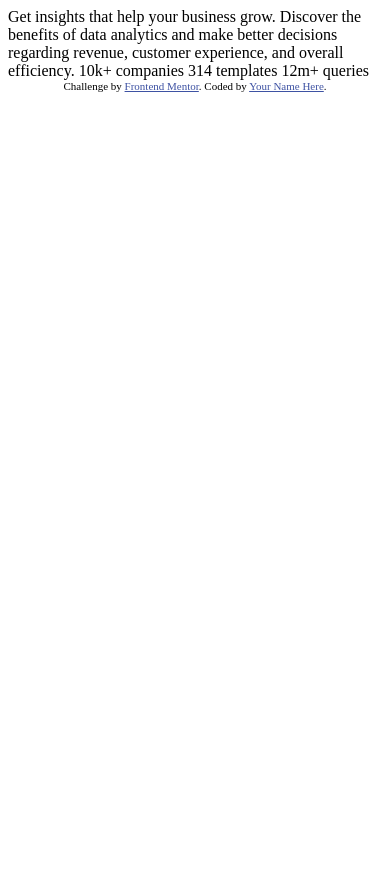
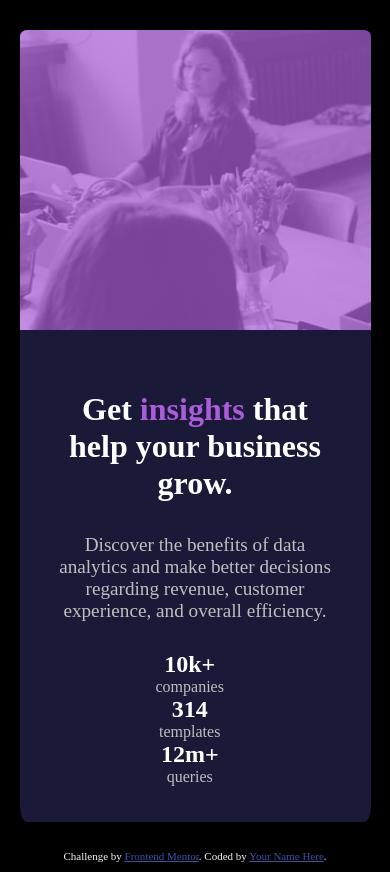
Before and after one commit to minthing/frontendmentor_one, a plain HTML site: page index.html in a window 390 px wide. Before the commit the page ends 844 px from the top, so only its background shows below. Drawn offline with Linux system fonts and the light colour scheme.

Commit message:
챌린지 완료 (아직 다 못함...)

```diff
--- a/index.html
+++ b/index.html
@@ -10,21 +10,173 @@
 
   <!-- Feel free to remove these styles or customise in your own stylesheet 👍 -->
   <style>
-    .attribution { font-size: 11px; text-align: center; }
-    .attribution a { color: hsl(228, 45%, 44%); }
+    body{
+      position:relative;
+      margin: 0;
+      padding: 0;
+      box-sizing: border-box;
+      background: #000;
+    }
+    .wrap_cont{
+      display: flex;
+      height:445px;
+      width: 1132px;
+      margin: 0 auto;
+      border-radius: 2%;
+      background:hsl(244, 38%, 16%);
+      color:#fff;
+    }
+
+    .wrap{
+      display: flex;
+      min-width: 100vw;
+      min-height:100vh;
+      align-items: center;
+      justify-content: center;
+    }
+
+    .section{
+      width:50%;
+    }
+
+    .section.left{
+      padding-left:50px;
+      padding-top:45px;
+    }
+
+    .section > h1{
+      font-size:2em;
+      width: 80%;
+    }
+
+    .section em{
+      font-style: normal;
+      color:#ab5cdb;
+    }
+
+    .section p{
+      width:80%;
+      padding:10px 0 10px 0;
+      color:rgb(191, 191, 191);
+      font-size:1.2em;
+    }
+
+    .section.left ul{
+      display: flex;
+      width:77%;
+      margin-top: 75px;
+      padding:0;
+      list-style: none;
+    }
+
+    .section.left li{
+      width:30%;
+      color:rgb(191, 191, 191)
+    }
+
+    .section.left li strong{
+      display: block;
+      font-size:1.5em;
+      color:#fff;
+    }
+
+    .section.right{
+      background-repeat: no-repeat;
+      border-radius: 0 2% 2% 0;
+    }
+
+    .attribution {
+      overflow: scroll;
+      display: block;
+      position: absolute;
+      width:100vw;
+      bottom: 10px;
+      flex-direction: row;
+      font-size: 11px;
+      text-align: center;
+      color: whitesmoke;
+      }
+    .attribution a {
+      color: hsl(228, 45%, 44%);
+      }
+
+    @media screen and (max-width: 1150px) {
+      .wrap_cont{
+        margin:0 10px 0 10px ;
+      }
+    }
+
+    @media screen and (max-width: 931px) {
+      .section.left ul{
+        margin-top:2vw;
+      }
+    }
+
+    @media screen and (min-width: 701px) {
+      .section.right{
+        background:linear-gradient(rgba(171,92,219, 0.7), rgba(171,92,219, 0.7)), url(./images/image-header-desktop.jpg);
+      }
+    }
+
+    @media screen and (max-width: 700px) {
+      .wrap_cont{
+        display: flex;
+        flex-direction: column-reverse;
+        width:90%;
+        height:100%;
+        margin:30px 0 50px 0;
+      }
+
+      .section{
+        width:100%;
+      }
+
+      .section.left{
+        padding-left: 10%;
+        text-align: center;
+        padding-top:40px;
+        padding-bottom: 20px;
+      }
+
+      .section.left ul{
+        flex-direction: column;
+        text-align: center;
+      }
+
+      .section.left li{
+        width:auto
+      }
+
+      .section.right{
+        height:300px;
+        background:linear-gradient(rgba(171,92,219, 0.7), rgba(171,92,219, 0.7)), url(./images/image-header-mobile.jpg);
+        border-radius: 2% 2% 0 0;
+      }
+    }
+
+
   </style>
 </head>
 <body>
+<div class="wrap">
+  <div class="wrap_cont">
+    <div class="section left">
+      <h1>Get <em>insights</em> that help your business grow.</h1>
 
-  Get insights that help your business grow.
+      <p>Discover the benefits of data analytics and make better decisions regarding revenue, customer
+        experience, and overall efficiency.</p>
 
-  Discover the benefits of data analytics and make better decisions regarding revenue, customer
-  experience, and overall efficiency.
+      <ul>
+        <li><strong>10k+</strong> companies</li>
+        <li><strong>314</strong> templates</li>
+        <li><strong>12m+</strong> queries</li>
+      </ul>
 
-  10k+ companies
-  314 templates
-  12m+ queries
-
+    </div>
+    <div class="section right">
+    </div>
+  </div>
+</div>
   <div class="attribution">
     Challenge by <a href="https://www.frontendmentor.io?ref=challenge" target="_blank">Frontend Mentor</a>.
     Coded by <a href="#">Your Name Here</a>.
```
